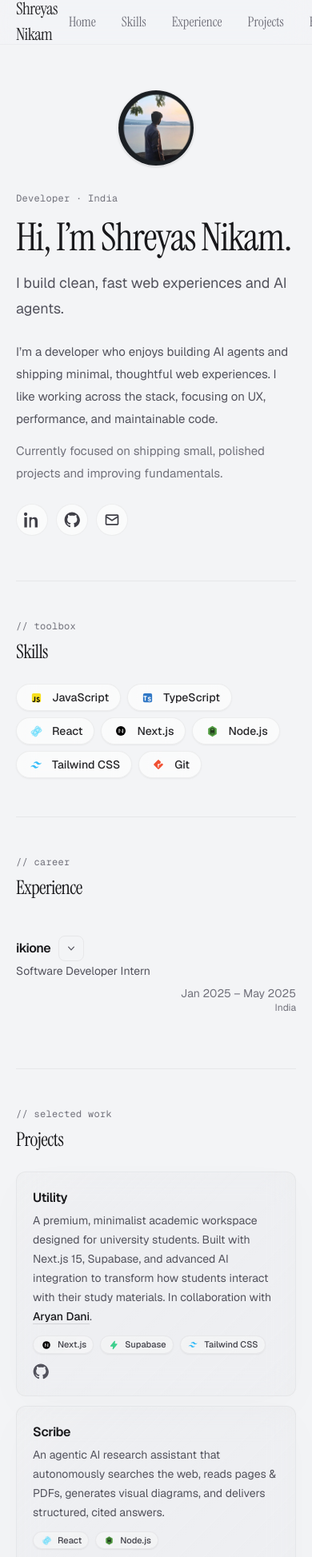
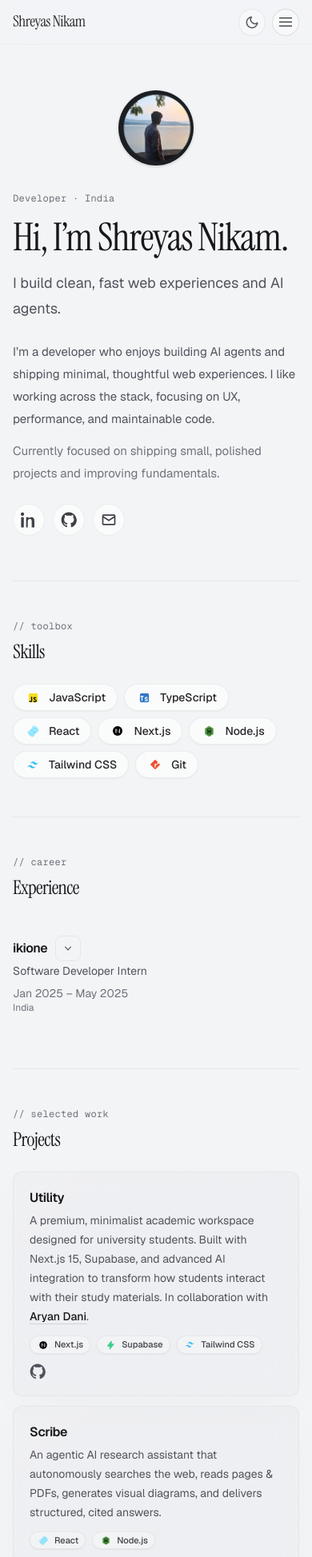
Before and after one commit to dafto1/Portfolio, a Next.js app: page / in a window 390 px wide. Shown: the top 1947 px of the page at 80% size. Built offline with nearby package versions, Linux system fonts and the light colour scheme.

Commit message:
made the navbar responsive on mobile and larger devices

```diff
--- a/src/app/globals.css
+++ b/src/app/globals.css
@@ -287,6 +287,11 @@ html.dark ::selection {
   background: rgba(250, 250, 247, 0.18);
 }
 
+.nav-menu-button,
+.nav-mobile-menu {
+  display: none;
+}
+
 /* Blog system */
 .blog-page {
   min-height: 100vh;
@@ -388,7 +393,90 @@ html.dark ::selection {
   .blog-article > h1 { margin-top: 30px; }
 }
 
+@media (max-width: 900px) {
+  .nav-links { display: none; }
+
+  .nav-menu-button {
+    display: inline-flex;
+    flex-direction: column;
+    justify-content: center;
+    gap: 4px;
+    width: 34px;
+    height: 34px;
+    padding: 8px;
+    border: 1px solid rgba(24, 24, 27, .12);
+    border-radius: 999px;
+    background: rgba(255, 255, 255, .4);
+    color: currentColor;
+    cursor: pointer;
+  }
+
+  .dark .nav-menu-button {
+    border-color: rgba(255, 255, 255, .12);
+    background: rgba(24, 24, 27, .25);
+  }
+
+  .nav-menu-button span {
+    display: block;
+    width: 100%;
+    height: 1px;
+    background: currentColor;
+    transition: transform .2s ease, opacity .2s ease;
+  }
+
+  .nav-mobile-menu {
+    position: absolute;
+    top: 56px;
+    right: 16px;
+    left: 16px;
+    display: grid;
+    gap: 3px;
+    padding: 8px;
+    border: 1px solid rgba(24, 24, 27, .1);
+    border-radius: 14px;
+    background: rgba(243, 244, 246, .92);
+    box-shadow: 0 18px 50px rgba(0, 0, 0, .12);
+    opacity: 0;
+    pointer-events: none;
+    transform: translateY(-8px);
+    transition: opacity .2s ease, transform .2s ease;
+    backdrop-filter: blur(20px) saturate(160%);
+  }
+
+  .dark .nav-mobile-menu {
+    border-color: rgba(255, 255, 255, .1);
+    background: rgba(16, 15, 15, .94);
+  }
+
+  .nav-mobile-menu.is-open {
+    opacity: 1;
+    pointer-events: auto;
+    transform: translateY(0);
+  }
+
+  .nav-mobile-menu a {
+    padding: 12px 14px;
+    border-radius: 9px;
+    color: rgb(113 113 122);
+    font: 18px/1.1 var(--font-instrument-serif);
+  }
+
+  .nav-mobile-menu a:hover,
+  .nav-mobile-menu a.is-active {
+    background: rgba(24, 24, 27, .06);
+    color: var(--foreground);
+  }
+
+  .dark .nav-mobile-menu a:hover,
+  .dark .nav-mobile-menu a.is-active {
+    background: rgba(255, 255, 255, .08);
+  }
+}
+
 @media (max-width: 520px) {
+  .nav-bar > .mx-auto { padding-left: 16px; padding-right: 16px; }
+  .nav-mobile-menu { right: 12px; left: 12px; }
+  .nav-bar > .mx-auto > a { font-size: 19px; }
   .blog-header-inner, .blog-index, .blog-article-layout { width: min(100% - 32px, 1040px); }
   .blog-mark { font-size: 21px; }
   .blog-back-link { font-size: 10px; }
--- a/src/app/page.tsx
+++ b/src/app/page.tsx
@@ -145,7 +145,7 @@ export default function Home() {
                         {exp.role}
                       </div>
                     </div>
-                    <div className="mt-1 shrink-0 text-right sm:mt-0">
+                    <div className="mt-1 shrink-0 text-left sm:mt-0 sm:text-right">
                       <div className="text-sm text-zinc-500">
                         {exp.period}
                       </div>
--- a/src/components/FloatingNav.tsx
+++ b/src/components/FloatingNav.tsx
@@ -1,6 +1,6 @@
 "use client";
 
-import { useEffect, useMemo, useState, useRef } from "react";
+import { useEffect, useState, useRef } from "react";
 
 type Item = { id: string; label: string; href: string };
 
@@ -13,6 +13,7 @@ export function FloatingNav({ items }: { items: Item[] }) {
   const [activeRect, setActiveRect] = useState<{ left: number; width: number } | null>(null);
   const [mounted, setMounted] = useState(false);
   const [theme, setTheme] = useState<"light" | "dark">("dark");
+  const [menuOpen, setMenuOpen] = useState(false);
   const navRef = useRef<HTMLDivElement>(null);
 
   useEffect(() => {
@@ -48,7 +49,12 @@ export function FloatingNav({ items }: { items: Item[] }) {
 
     window.addEventListener("scroll", handleScroll, { passive: true });
     handleScroll(); // initial call
-    return () => window.removeEventListener("scroll", handleScroll);
+    const closeMenu = () => setMenuOpen(false);
+    window.addEventListener("resize", closeMenu);
+    return () => {
+      window.removeEventListener("scroll", handleScroll);
+      window.removeEventListener("resize", closeMenu);
+    };
   }, [items]);
 
   useEffect(() => {
@@ -83,7 +89,7 @@ export function FloatingNav({ items }: { items: Item[] }) {
 
   return (
     <header className="nav-bar fixed inset-x-0 top-0 z-50 h-14 border-b border-zinc-200/50 dark:border-white/[0.06]">
-      <div className="mx-auto flex h-full max-w-5xl items-center justify-between px-5 sm:px-8">
+      <div className="mx-auto flex h-full max-w-6xl items-center justify-between px-4 sm:px-8">
         {/* Name on the left */}
         <a
           href="#intro"
@@ -93,7 +99,7 @@ export function FloatingNav({ items }: { items: Item[] }) {
         </a>
 
         {/* Nav links in the center */}
-        <nav ref={navRef} className="relative flex items-center gap-1">
+        <nav ref={navRef} className="nav-links relative flex items-center gap-1">
           {/* Sliding highlight indicator */}
           {activeRect && (
             <span
@@ -113,7 +119,7 @@ export function FloatingNav({ items }: { items: Item[] }) {
                 key={item.id}
                 href={item.href}
                 className={cx(
-                  "relative rounded-full px-3.5 py-1.5 text-[17px] font-serif transition-colors duration-300",
+                  "relative rounded-full px-3 py-1.5 text-[17px] font-serif transition-colors duration-300 xl:px-3.5",
                   isActive
                     ? "text-zinc-900 dark:text-zinc-100"
                     : "text-zinc-500 hover:text-zinc-800 dark:text-zinc-400 dark:hover:text-zinc-200",
@@ -126,7 +132,7 @@ export function FloatingNav({ items }: { items: Item[] }) {
         </nav>
 
         {/* Theme toggle on the right */}
-        <div className="flex w-[110px] justify-end">
+        <div className="flex items-center justify-end gap-2 sm:w-[110px]">
           {mounted && (
             <button
               onClick={toggleTheme}
@@ -170,8 +176,40 @@ export function FloatingNav({ items }: { items: Item[] }) {
               )}
             </button>
           )}
+          <button
+            type="button"
+            className="nav-menu-button"
+            aria-label={menuOpen ? "Close navigation menu" : "Open navigation menu"}
+            aria-expanded={menuOpen}
+            onClick={() => setMenuOpen((open) => !open)}
+          >
+            <span />
+            <span />
+            <span />
+          </button>
         </div>
       </div>
+
+      <nav
+        className={`nav-mobile-menu ${menuOpen ? "is-open" : ""}`}
+        aria-label="Mobile navigation"
+        style={{
+          opacity: menuOpen ? 1 : 0,
+          pointerEvents: menuOpen ? "auto" : "none",
+          transform: menuOpen ? "translateY(0)" : "translateY(-8px)",
+        }}
+      >
+        {items.map((item) => (
+          <a
+            key={item.id}
+            href={item.href}
+            className={item.id === activeId ? "is-active" : ""}
+            onClick={() => setMenuOpen(false)}
+          >
+            {item.label}
+          </a>
+        ))}
+      </nav>
     </header>
   );
 }
--- a/src/components/ui.tsx
+++ b/src/components/ui.tsx
@@ -2,7 +2,7 @@ import type { ReactNode } from "react";
 
 export function Container({ children }: { children: ReactNode }) {
   return (
-    <div className="mx-auto w-full max-w-3xl px-5 sm:px-8">{children}</div>
+    <div className="mx-auto w-full max-w-4xl px-4 sm:px-8 lg:px-10">{children}</div>
   );
 }
 
```
